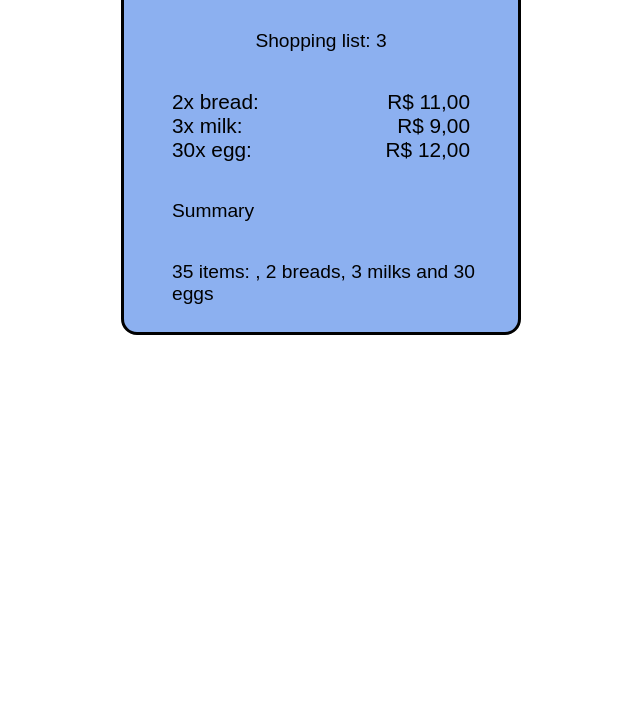
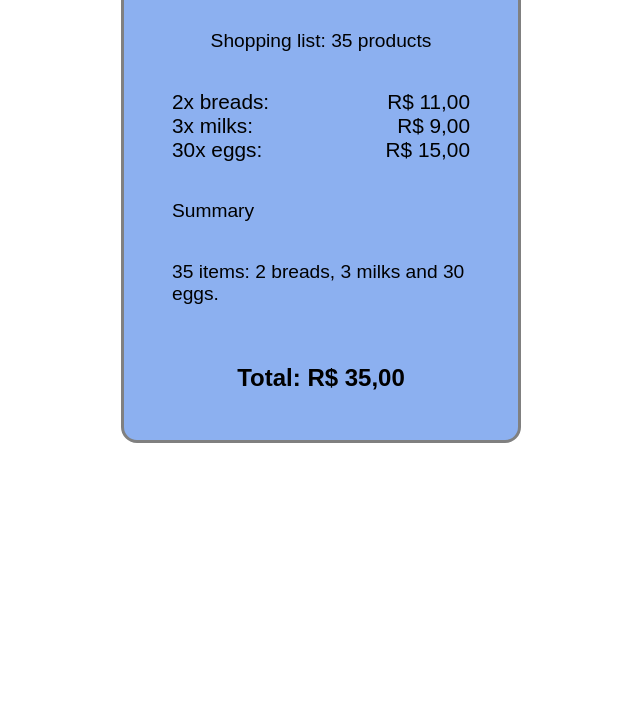
Before and after one commit to dgvasconcelos99/lub-lab-react-challenges, a React app in the folder React-Challenge-04/challenge-pluralize/: page / in a window 1280 px wide. Shown: the part 352-1056 px from the top of the page, without its empty margins (319-959 px from the left). Built offline with nearby package versions, Linux system fonts and the light colour scheme.

Commit message:
refactor: altering shopping list structure

```diff
--- a/React-Challenge-04/challenge-pluralize/src/components/ShoppingList/ShoppingList.css
+++ b/React-Challenge-04/challenge-pluralize/src/components/ShoppingList/ShoppingList.css
@@ -12,7 +12,7 @@
   font-size: 1.2rem;
   box-sizing: border-box;
   border-radius: 1rem;
-  border: 3px solid;
+  border: 3px solid gray;
   text-align: center;
   margin: 0 auto;
   padding: 0.5rem;
@@ -42,3 +42,7 @@
   text-align: left;
   margin-left: 40px;
 }
+
+.FinalPrice {
+  font-size: 1.5rem;
+}
--- a/React-Challenge-04/challenge-pluralize/src/components/ShoppingList/ShoppingList.js
+++ b/React-Challenge-04/challenge-pluralize/src/components/ShoppingList/ShoppingList.js
@@ -5,39 +5,47 @@ var pluralize = require('pluralize')
 const shoppingList = (props) => {
 
   const quantityItems = () => {
-    return Object.keys(props.shoppingItems).length
-  }
-
-  const totalItems = () => {
-    return Object.values(props.shoppingItems).reduce((total, num) => {
-      return total + num
-    })
+    return props.shoppingItems.reduce((total, item) => {
+      return total + item.quantity
+    }, 0)
   }
 
   const descriptionItems = () => {
-    let result = ''
-    return Object.keys(props.shoppingItems).map((item, index) => {
-      let quantityItem = props.shoppingItems[item]
-      let name = quantityItem + ' ' + pluralize(item, quantityItem)
-      return result.concat(
-        index === Object.keys(props.shoppingItems).length - 1
-        ? ' and ' : ', ', name
+    return props.shoppingItems.reduce((total, item, index) => {
+      let name = item.quantity + ' ' + pluralize(item.name, item.quantity)
+      return total.concat(
+        index === props.shoppingItems.length - 1 ?
+        ' and ' + name + '.' :
+        index === 0 ? name : ', ' + name
       )
-    })
+    }, '')
   }
 
   const calculatePriceItem = (item) => {
-    const priceItem = props.itemsPrices[item]
-    const quantityItem = props.shoppingItems[item]
-    const result = priceItem * quantityItem
-    return result.toLocaleString('pt-BR', {style: 'currency', 'currency': 'BRL'})
+    let finalPrice = item.price * item.quantity
+    return finalPrice.toLocaleString(
+      'pt-BR',
+      {style: 'currency', 'currency': 'BRL'}
+    )
   }
 
-  let shoppingItems = Object.keys(props.shoppingItems)
+  const calculateTotalPrice = () => {
+    const result =  props.shoppingItems.reduce((total, item) => {
+      return total + (item.price * item.quantity)
+    }, 0)
+
+    return result.toLocaleString(
+      'pt-BR',
+      {style: 'currency', 'currency': 'BRL'}
+    )
+  }
+
+  let shoppingItems = props.shoppingItems
     .map(item => {
       return (
-        <li key={item}>
-          <span>{props.shoppingItems[item]}x {item}:</span><span className={classes.Price}>{calculatePriceItem(item)}</span>
+        <li key={item.name}>
+          <span>{item.quantity}x {pluralize(item.name, item.quantity)}:</span>
+          <span className={classes.Price}>{calculatePriceItem(item)}</span>
         </li>
       )
     })
@@ -48,12 +56,15 @@ const shoppingList = (props) => {
         style={{backgroundColor: props.bgColor}}
       >
         <h1>Shopping</h1>
-        <p>Shopping list: {quantityItems()}</p>
+        <p>Shopping list: {quantityItems()} products</p>
         <ul>
           {shoppingItems}
         </ul>
         <p className={classes.Summary}>Summary</p>
-        <p className={classes.Summary}>{totalItems()} {pluralize('item', totalItems())}: {descriptionItems()}</p>
+        <p className={classes.Summary}>
+          {quantityItems()} {pluralize('item', quantityItems())}: {descriptionItems()}
+        </p>
+        <h5 className={classes.FinalPrice}>Total: {calculateTotalPrice()}</h5>
       </div>
     </div>
   )
--- a/React-Challenge-04/challenge-pluralize/src/containers/App.js
+++ b/React-Challenge-04/challenge-pluralize/src/containers/App.js
@@ -4,24 +4,30 @@ import ShoppingList from '../components/ShoppingList/ShoppingList';
 
 class App extends Component {
   render() {
-    const itemsPrices = {
-      bread: 5.5,
-      milk: 3,
-      egg: 0.4
-    }
 
-    const shoppingItems = {
-      bread: 2,
-      milk: 3,
-      egg: 30
-    }
+    const shoppingItems = [
+      {
+        name: 'bread',
+        quantity: 2,
+        price: 5.5
+      },
+      {
+        name: 'milk',
+        quantity: 3,
+        price: 3
+      },
+      {
+        name: 'egg',
+        quantity: 30,
+        price: 0.5
+      },
+    ]
 
     return(
       <div>
         <ShoppingList
           bgColor="#8CB0F0"
           shoppingItems={shoppingItems}
-          itemsPrices={itemsPrices}
         />
       </div>
     )
```
